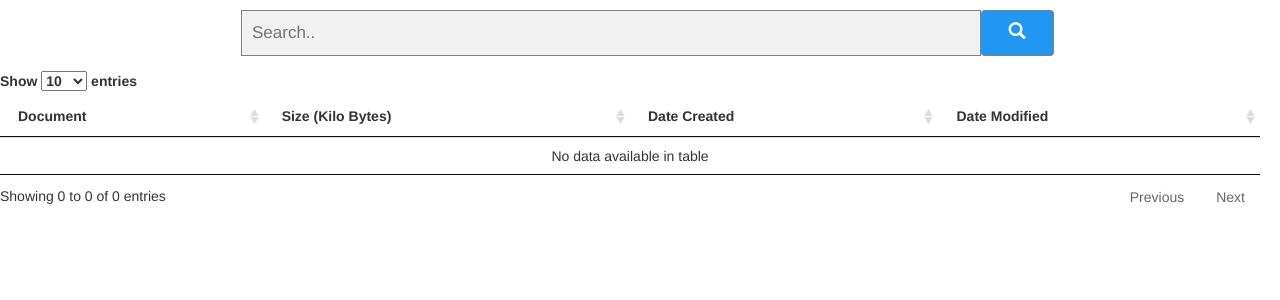
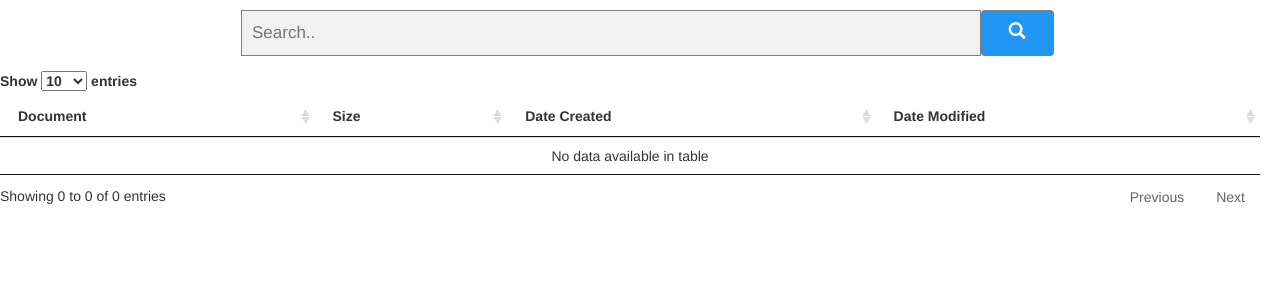
Before and after one commit to MattFox1388/django_server, a Django app: page / in a window 1280 px wide; the page is wider, and only the part inside the window is pictured. Shown: the top 300 px of that part. Run offline with Django 3.2, Linux system fonts and the light colour scheme; some libraries are stand-ins or nearby versions.

Commit message:
Pretty file sizes

```diff
--- a/templates/index.html
+++ b/templates/index.html
@@ -40,7 +40,7 @@
               <tr>
                 <th style="display:none;"></th>
                 <th>Document</th>
-                <th>Size (Kilo Bytes)</th>
+                <th>Size</th>
                 <th>Date Created</th>
                 <th>Date Modified</th>
               </tr>
```
